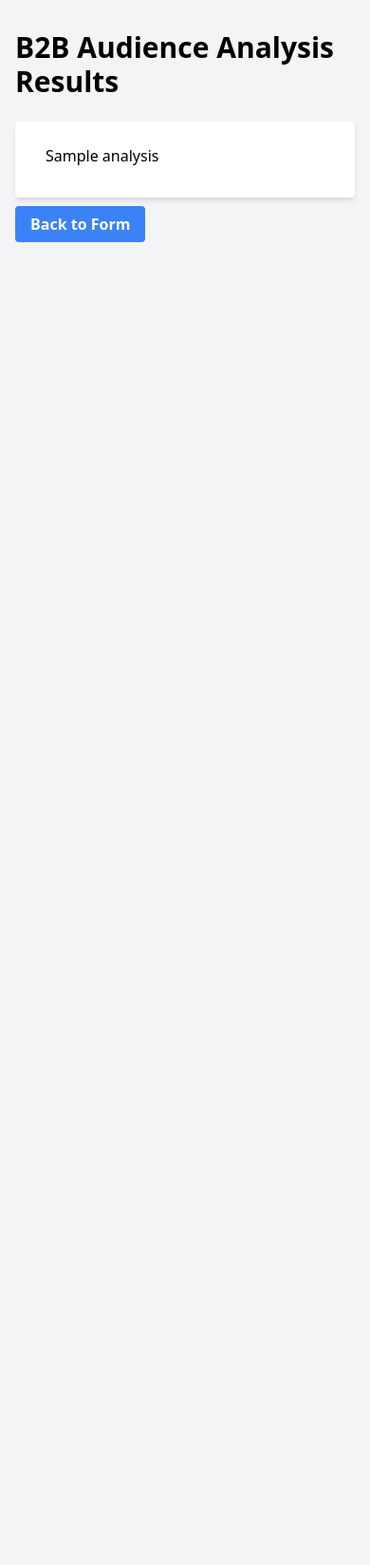
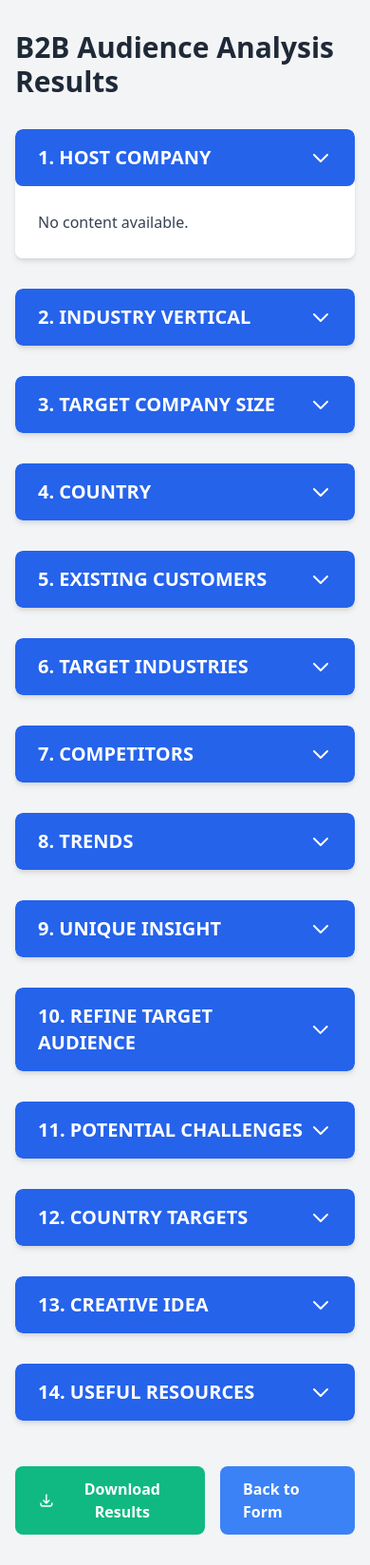
Before and after one commit to peterjabraham/b2b-audience-definer, a Flask app: template templates/result.html in a window 390 px wide. Shown: the whole page at 95% size. Before the commit the page ends 255 px from the top, so only its background shows below. Run offline with Flask 3, Linux system fonts and the light colour scheme; the template is opened without the code that fills it: most values are stand-ins (such as "Sample title", 1, 10 or a date in 2020).

Commit message:
UI improvements: Added loading animation, fixed panel spacing, improved responsive layout

```diff
--- a/app.py
+++ b/app.py
@@ -1,4 +1,4 @@
-from flask import Flask, render_template, request, send_from_directory, jsonify
+from flask import Flask, render_template, request, send_from_directory, jsonify, send_file
 from markupsafe import Markup
 import os
 from dotenv import load_dotenv
@@ -6,6 +6,7 @@
 import json
 import re
 import time
+from io import BytesIO
 
 app = Flask(__name__, static_folder='static')
 
@@ -16,11 +17,29 @@
 anthropic_api_key = os.getenv("ANTHROPIC_API_KEY")
 
 def format_response(text):
-    # Use regex to wrap each numbered section in HTML tags
-    formatted = re.sub(r'(\d+\.\s*[A-Z\s]+)', r'<h3>\1</h3>', text)
-    # Replace newlines with <br> tags
-    formatted = formatted.replace('\n', '<br>')
-    return formatted
+    # Split the text into sections based on numbered headings
+    sections = []
+    current_section = []
+
+    for line in text.split('\n'):
+        if re.match(r'^\d+\.\s*[A-Z\s]+', line):
+            if current_section:
+                sections.append('\n'.join(current_section))
+            current_section = [line]
+        else:
+            current_section.append(line)
+
+    if current_section:
+        sections.append('\n'.join(current_section))
+
+    # Format each section
+    formatted_sections = []
+    for section in sections:
+        # Format the section content
+        formatted = section.replace('\n', '<br>')
+        formatted_sections.append(f'<div class="section">{formatted}</div>')
+
+    return '\n'.join(formatted_sections)
 
 def generate_analysis(host_company, industry_vertical, existing_customers, target_industries, competitors, company_size, country):
     messages = [
@@ -149,7 +168,12 @@
 
         analysis = generate_analysis(host_company, industry_vertical, existing_customers,
                                   target_industries, competitors, company_size, country)
-        return render_template('result.html', analysis=Markup(analysis))
+
+        # Split analysis into sections
+        sections = analysis.split('<div class="section">')
+        sections = [s.strip('</div>').strip() for s in sections if s.strip()]
+
+        return render_template('result.html', sections=sections)
 
     return render_template('index.html')
 
@@ -157,5 +181,34 @@
 def send_static(path):
     return send_from_directory('static', path)
 
+@app.route('/download-results')
+def download_results():
+    if 'sections' not in request.args:
+        return "No results to download", 400
+
+    sections = json.loads(request.args.get('sections'))
+
+    # Create text content
+    content = "B2B Audience Analysis Results\n\n"
+
+    for i, section in enumerate(sections, 1):
+        # Remove HTML tags
+        clean_text = re.sub(r'<[^>]+>', '', section['content'])
+        # Add section title and content
+        content += f"{i}. {section['title']}\n"
+        content += f"{clean_text.strip()}\n\n"
+
+    # Create BytesIO object
+    buffer = BytesIO()
+    buffer.write(content.encode('utf-8'))
+    buffer.seek(0)
+
+    return send_file(
+        buffer,
+        mimetype='text/plain',
+        as_attachment=True,
+        download_name='b2b_audience_analysis.txt'
+    )
+
 if __name__ == '__main__':
     app.run(debug=True)
--- a/templates/result.html
+++ b/templates/result.html
@@ -6,21 +6,102 @@
     <meta name="viewport" content="width=device-width, initial-scale=1.0">
     <title>B2B Audience Analysis Results</title>
     <link href="https://cdn.jsdelivr.net/npm/tailwindcss@2.2.19/dist/tailwind.min.css" rel="stylesheet">
+    <script>
+        function togglePanel(id) {
+            const content = document.getElementById(id);
+            const arrow = document.getElementById('arrow-' + id);
+            content.classList.toggle('hidden');
+            arrow.classList.toggle('rotate-180');
+        }
+
+        function downloadResults() {
+            const sections = {{ sections | tojson | safe
+        }};
+        const titles = [
+            "HOST COMPANY", "INDUSTRY VERTICAL", "TARGET COMPANY SIZE", "COUNTRY",
+            "EXISTING CUSTOMERS", "TARGET INDUSTRIES", "COMPETITORS", "TRENDS",
+            "UNIQUE INSIGHT", "REFINE TARGET AUDIENCE", "POTENTIAL CHALLENGES",
+            "COUNTRY TARGETS", "CREATIVE IDEA", "USEFUL RESOURCES"
+        ];
+        const formattedSections = sections.map((section, index) => ({
+            title: titles[index],
+            content: section
+        }));
+        const queryParams = new URLSearchParams({
+            sections: JSON.stringify(formattedSections)
+        });
+        window.location.href = `/download-results?${queryParams}`;
+        }
+    </script>
 </head>
 
 <body class="bg-gray-100">
-    <div class="container mx-auto px-4 py-8">
-        <h1 class="text-3xl font-bold mb-6">B2B Audience Analysis Results</h1>
+    <div class="max-w-7xl mx-auto px-4 sm:px-6 lg:px-8 py-8">
+        <h1 class="text-3xl font-bold mb-8 text-gray-800">B2B Audience Analysis Results</h1>
 
-        <div class="bg-white shadow-md rounded px-8 pt-6 pb-8 mb-4">
-            {{ analysis | safe }}
+        <div class="max-w-full">
+            {% for i in range(1, 15) %}
+            <div class="bg-white rounded-lg shadow-md overflow-hidden p-[15px] mb-8">
+                <div class="bg-blue-600 px-6 py-4 cursor-pointer hover:bg-blue-700 transition-colors flex justify-between items-center rounded-lg"
+                    onclick="togglePanel('panel-{{ i }}')">
+                    <h3 class="text-xl font-semibold text-white">{{ i }}.
+                        {% if i == 1 %}HOST COMPANY
+                        {% elif i == 2 %}INDUSTRY VERTICAL
+                        {% elif i == 3 %}TARGET COMPANY SIZE
+                        {% elif i == 4 %}COUNTRY
+                        {% elif i == 5 %}EXISTING CUSTOMERS
+                        {% elif i == 6 %}TARGET INDUSTRIES
+                        {% elif i == 7 %}COMPETITORS
+                        {% elif i == 8 %}TRENDS
+                        {% elif i == 9 %}UNIQUE INSIGHT
+                        {% elif i == 10 %}REFINE TARGET AUDIENCE
+                        {% elif i == 11 %}POTENTIAL CHALLENGES
+                        {% elif i == 12 %}COUNTRY TARGETS
+                        {% elif i == 13 %}CREATIVE IDEA
+                        {% elif i == 14 %}USEFUL RESOURCES
+                        {% endif %}
+                    </h3>
+                    <svg id="arrow-panel-{{ i }}" class="w-6 h-6 text-white transform transition-transform duration-200"
+                        fill="none" stroke="currentColor" viewBox="0 0 24 24">
+                        <path stroke-linecap="round" stroke-linejoin="round" stroke-width="2" d="M19 9l-7 7-7-7" />
+                    </svg>
+                </div>
+                <div id="panel-{{ i }}"
+                    class="px-6 py-6 bg-white mt-[15px] rounded-lg {% if i != 1 %}hidden{% endif %}">
+                    <div class="prose max-w-none text-gray-700 space-y-4">
+                        {{ sections[i-1] | safe if sections[i-1] else 'No content available.' }}
+                    </div>
+                </div>
+            </div>
+            {% endfor %}
         </div>
 
-        <a href="/"
-            class="bg-blue-500 hover:bg-blue-700 text-white font-bold py-2 px-4 rounded focus:outline-none focus:shadow-outline">
-            Back to Form
-        </a>
+        <div class="flex justify-center mt-12 space-x-4">
+            <button onclick="downloadResults()"
+                class="bg-green-500 hover:bg-green-700 text-white font-bold py-3 px-6 rounded-lg focus:outline-none focus:shadow-outline transition-colors flex items-center">
+                <svg class="w-5 h-5 mr-2" fill="none" stroke="currentColor" viewBox="0 0 24 24">
+                    <path stroke-linecap="round" stroke-linejoin="round" stroke-width="2"
+                        d="M4 16v1a3 3 0 003 3h10a3 3 0 003-3v-1m-4-4l-4 4m0 0l-4-4m4 4V4" />
+                </svg>
+                Download Results
+            </button>
+            <a href="/"
+                class="bg-blue-500 hover:bg-blue-700 text-white font-bold py-3 px-6 rounded-lg focus:outline-none focus:shadow-outline transition-colors">
+                Back to Form
+            </a>
+        </div>
     </div>
+
+    <style>
+        .prose br {
+            margin-top: 1rem;
+            margin-bottom: 1rem;
+        }
+
+        .prose {
+            line-height: 1.75;
+        }
+    </style>
 </body>
 
 </html>
```
Also changed, not shown: templates/index.html (+64 -8 lines).
